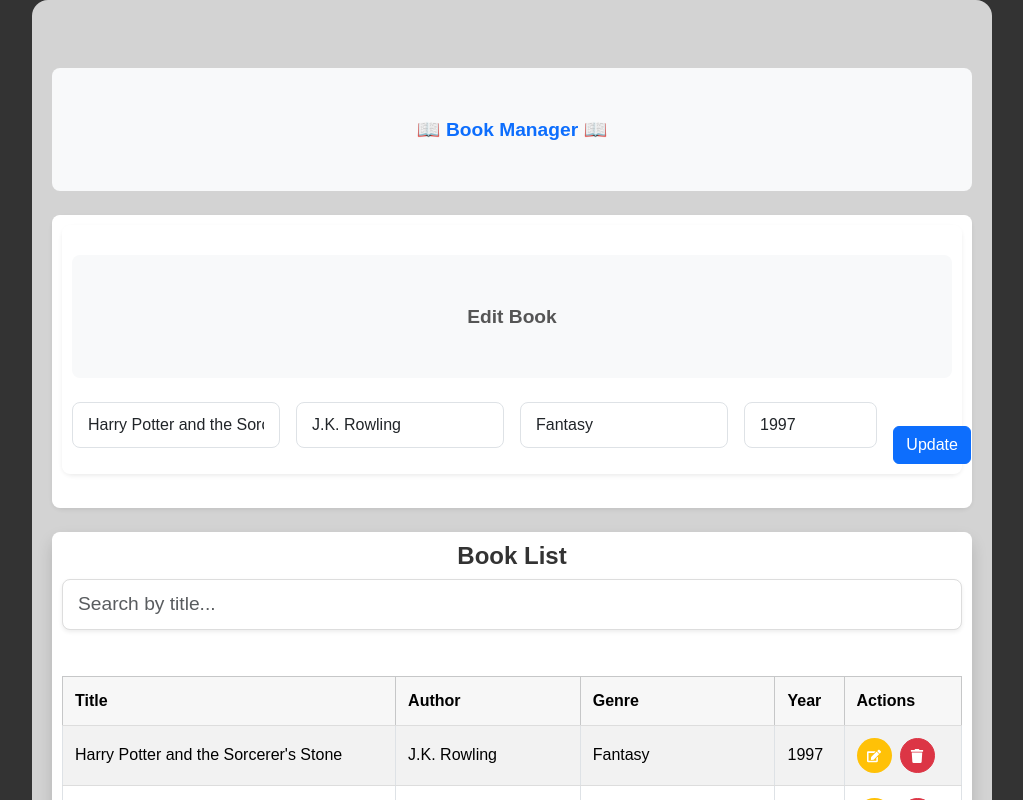
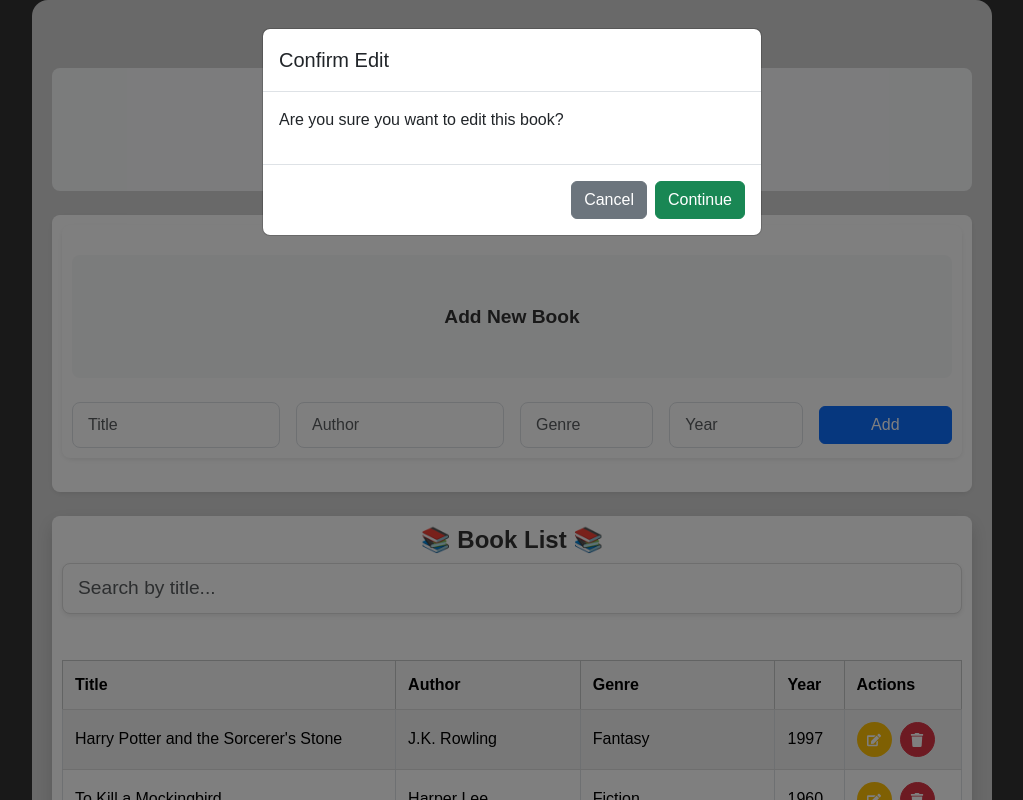
Before and after one commit to asdqwezxcvbn/AWD1000-final-project, a React app in the folder crud-operations/: page / in a window 1280 px wide. Both pictures are taken after a click on the button 1002 px from the left and 755 px from the top of the page. Shown: the top 800 px of the page, without its empty margins (128-1151 px from the left). Built offline with nearby package versions, Linux system fonts and the light colour scheme; the HTML template or start-up script is replaced by a standard one.

Commit message:
React CRUD app Stylin12

```diff
--- a/crud-operations/src/App.css
+++ b/crud-operations/src/App.css
@@ -138,7 +138,6 @@ button:active {
 
 .text-center {
   font-size: 1.2rem;
-  color: #555;
   padding: 50px 0;
   background-color: #f8f9fa;
   border-radius: 8px;
--- a/crud-operations/src/App.jsx
+++ b/crud-operations/src/App.jsx
@@ -10,6 +10,8 @@ function App() {
   const [search, setSearch] = useState('');
   const [editBook, setEditBook] = useState(null);
   const [bookToDelete, setBookToDelete] = useState(null);
+  const [bookToEdit, setBookToEdit] = useState(null); // Book being edited
+  const [showEditConfirmModal, setShowEditConfirmModal] = useState(false); // Show confirmation modal for editing
 
   useEffect(() => {
     const storedBooks = JSON.parse(localStorage.getItem('books'));
@@ -133,13 +135,28 @@ function App() {
     setEditBook(null);
   };
 
+  const handleEditBook = (book) => {
+    setBookToEdit(book);
+    setShowEditConfirmModal(true);
+  };
+
+  const confirmEdit = () => {
+    setEditBook(bookToEdit);
+    setShowEditConfirmModal(false);
+  };
+
+  const cancelEdit = () => {
+    setBookToEdit(null);
+    setShowEditConfirmModal(false);
+  };
+
   const filteredBooks = books.filter((book) =>
     book.title.toLowerCase().includes(search.toLowerCase())
   );
 
   return (
     <div className="container py-5">
-      <h1 className="text-center text-primary mb-4">📖 Book Manager 📖</h1>
+      <h1 className="text-center mb-4">📖 Book Manager 📖</h1>
 
       {/* Book Form */}
       <div className="card shadow-sm mb-4">
@@ -155,7 +172,7 @@ function App() {
       {/* Book List */}
       <div className="card shadow mb-4">
         <div className="card-body">
-          <h4 className="card-title">Book List</h4>
+          <h4 className="card-title">📚 Book List 📚</h4>
 
           <div className="mb-3">
             <input
@@ -170,12 +187,12 @@ function App() {
           <BookList
             books={filteredBooks}
             onDelete={confirmDelete}
-            onEdit={setEditBook}
+            onEdit={handleEditBook}
           />
         </div>
       </div>
 
-      {/* Confirmation Modal */}
+      {/* Confirmation Modal for Deleting Book */}
       {bookToDelete && (
         <div className="modal fade show d-block" tabIndex="-1" role="dialog" style={{ backgroundColor: 'rgba(0,0,0,0.5)' }}>
           <div className="modal-dialog" role="document">
@@ -188,7 +205,27 @@ function App() {
               </div>
               <div className="modal-footer">
                 <button type="button" className="btn btn-secondary" onClick={cancelDelete}>Cancel</button>
-                <button type="button" className="btn btn-danger" onClick={deleteBook}>Continue</button>
+                <button type="button" className="btn btn-success" onClick={deleteBook}>Continue</button>
+              </div>
+            </div>
+          </div>
+        </div>
+      )}
+
+      {/* Confirmation Modal for Editing Book */}
+      {showEditConfirmModal && (
+        <div className="modal fade show d-block" tabIndex="-1" role="dialog" style={{ backgroundColor: 'rgba(0,0,0,0.5)' }}>
+          <div className="modal-dialog" role="document">
+            <div className="modal-content">
+              <div className="modal-header">
+                <h5 className="modal-title">Confirm Edit</h5>
+              </div>
+              <div className="modal-body">
+                <p>Are you sure you want to edit this book?</p>
+              </div>
+              <div className="modal-footer">
+                <button type="button" className="btn btn-secondary" onClick={cancelEdit}>Cancel</button>
+                <button type="button" className="btn btn-success" onClick={confirmEdit}>Continue</button>
               </div>
             </div>
           </div>
--- a/crud-operations/src/components/BookForm.jsx
+++ b/crud-operations/src/components/BookForm.jsx
@@ -24,55 +24,55 @@ function BookForm({ addBook, editBook, updateBook }) {
   };
 
   return (
-    <form onSubmit={handleSubmit} class="mb-4">
-      <div class="card shadow-sm">
-        <div class="card-body">
-          <h4 class="card-title text-center mb-4">
+    <form onSubmit={handleSubmit} className="mb-4">
+      <div className="card shadow-sm">
+        <div className="card-body">
+          <h4 className="card-title text-center mb-4">
             {editBook ? 'Edit Book' : 'Add New Book'}
           </h4>
-          <div class="row g-3">
-            <div class="col-md-3">
+          <div className="row g-3 align-items-center">
+            <div className="col-md-3">
               <input
                 name="title"
                 value={formData.title}
                 onChange={handleChange}
-                class="form-control"
+                className="form-control"
                 placeholder="Title"
                 required
               />
             </div>
-            <div class="col-md-3">
+            <div className="col-md-3">
               <input
                 name="author"
                 value={formData.author}
                 onChange={handleChange}
-                class="form-control"
+                className="form-control"
                 placeholder="Author"
                 required
               />
             </div>
-            <div class="col-md-3">
+            <div className="col-md-2">
               <input
                 name="genre"
                 value={formData.genre}
                 onChange={handleChange}
-                class="form-control"
+                className="form-control"
                 placeholder="Genre"
                 required
               />
             </div>
-            <div class="col-md-2">
+            <div className="col-md-2">
               <input
                 name="year"
                 value={formData.year}
                 onChange={handleChange}
-                class="form-control"
+                className="form-control"
                 placeholder="Year"
                 required
               />
             </div>
-            <div class="col-md-1 d-grid">
-              <button type="submit" class="btn btn-primary btn-block mt-4">
+            <div className="col-md-2">
+              <button type="submit" className="btn btn-primary w-100">
                 {editBook ? 'Update' : 'Add'}
               </button>
             </div>
```
